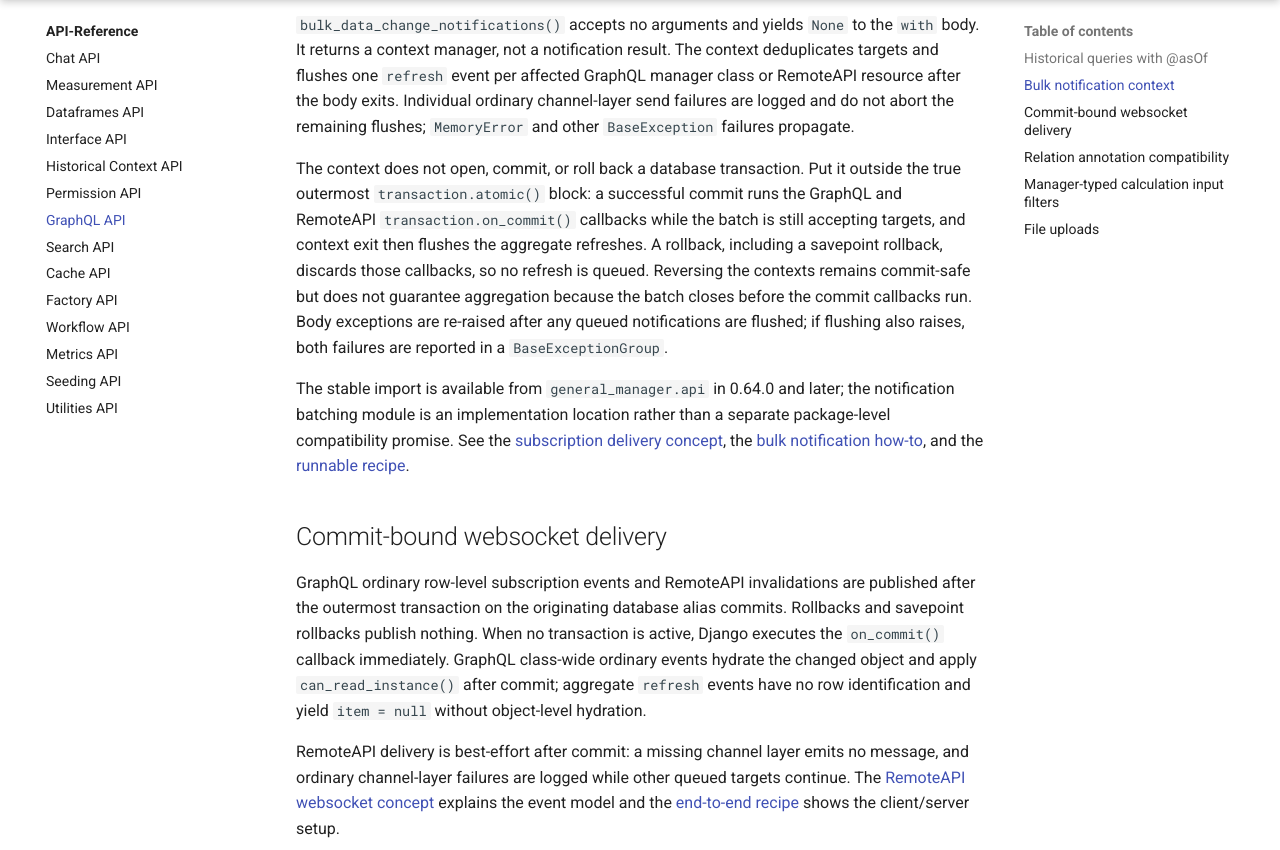
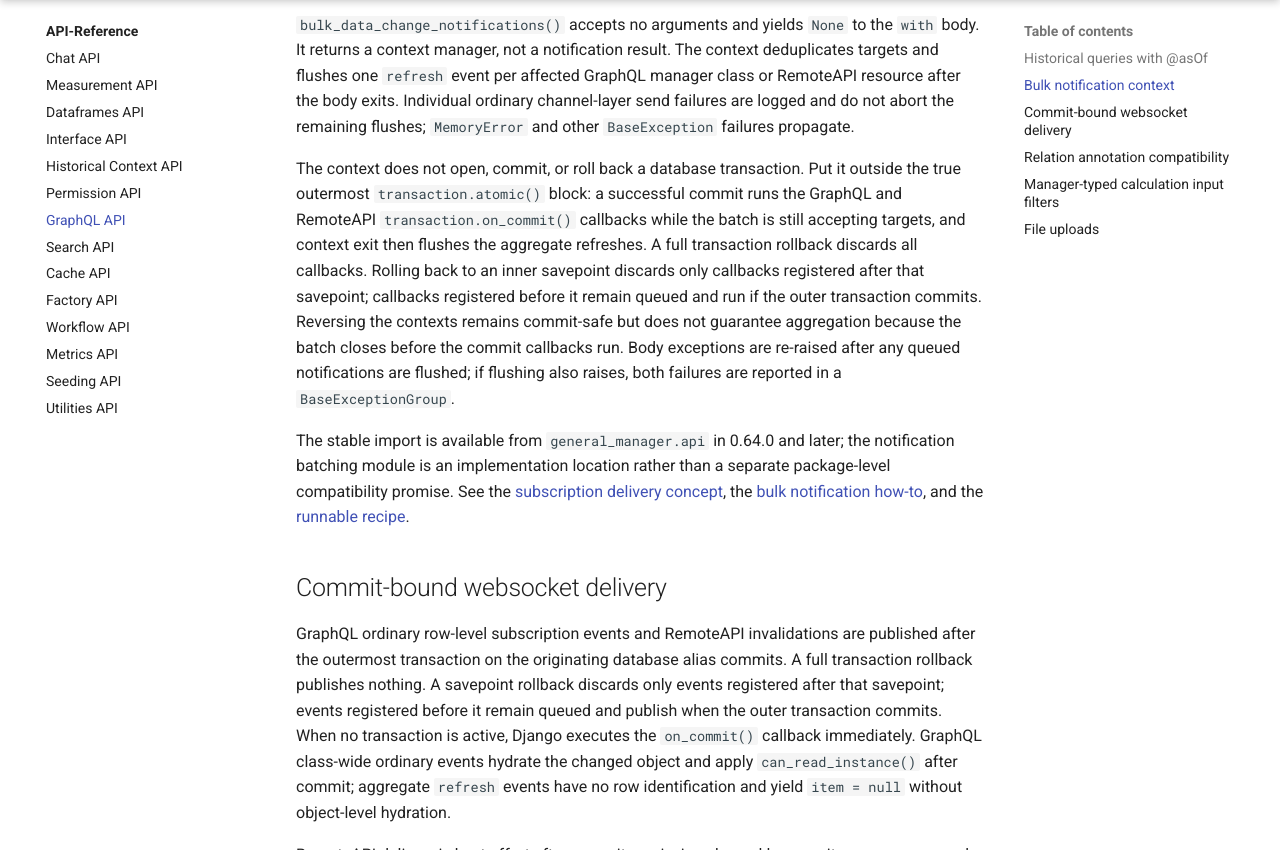
Before and after one commit to TimKleindick/general_manager, an MkDocs documentation site: the page built from docs/api/graphql.md, in a window 1280 px wide and 900 px high, scrolled down 2883 px, cut to the strip 50-900 px from the top of the window. Built offline with MkDocs 1.6.1 and Material for MkDocs 9.7.7, drawn with Linux system fonts in a browser that asks for light colours; comment, search, counter and statistics services are not loaded.

Commit message:
docs: clarify transaction callback scopes

```diff
--- a/docs/api/graphql.md
+++ b/docs/api/graphql.md
@@ -118,12 +118,13 @@ The context does not open, commit, or roll back a database transaction. Put it
 outside the true outermost `transaction.atomic()` block: a successful commit
 runs the GraphQL and RemoteAPI `transaction.on_commit()` callbacks while the
 batch is still accepting targets, and context exit then flushes the aggregate
-refreshes. A rollback, including a savepoint rollback, discards those
-callbacks, so no refresh is queued. Reversing the contexts remains commit-safe
-but does not guarantee aggregation because the batch closes before the commit
-callbacks run. Body exceptions are re-raised after any queued notifications are
-flushed; if flushing also raises, both failures are reported in a
-`BaseExceptionGroup`.
+refreshes. A full transaction rollback discards all callbacks. Rolling back to
+an inner savepoint discards only callbacks registered after that savepoint;
+callbacks registered before it remain queued and run if the outer transaction
+commits. Reversing the contexts remains commit-safe but does not guarantee
+aggregation because the batch closes before the commit callbacks run. Body
+exceptions are re-raised after any queued notifications are flushed; if
+flushing also raises, both failures are reported in a `BaseExceptionGroup`.
 
 The stable import is available from `general_manager.api` in 0.64.0 and later;
 the notification batching module is an implementation location rather than a
@@ -136,9 +137,11 @@ notification how-to](../howto/bulk_data_change_notifications.md), and the
 
 GraphQL ordinary row-level subscription events and RemoteAPI invalidations are
 published after the outermost transaction on the originating database alias
-commits. Rollbacks and savepoint rollbacks publish nothing. When no transaction
-is active, Django executes the `on_commit()` callback immediately. GraphQL
-class-wide ordinary events hydrate the changed object and apply
+commits. A full transaction rollback publishes nothing. A savepoint rollback
+discards only events registered after that savepoint; events registered before
+it remain queued and publish when the outer transaction commits. When no
+transaction is active, Django executes the `on_commit()` callback immediately.
+GraphQL class-wide ordinary events hydrate the changed object and apply
 `can_read_instance()` after commit; aggregate `refresh` events have no row
 identification and yield `item = null` without object-level hydration.
 
```
Also changed, not shown: docs/concepts/interfaces/index.md (+1 -1 lines), docs/concepts/interfaces/remote_api.md (+12 -8 lines).
